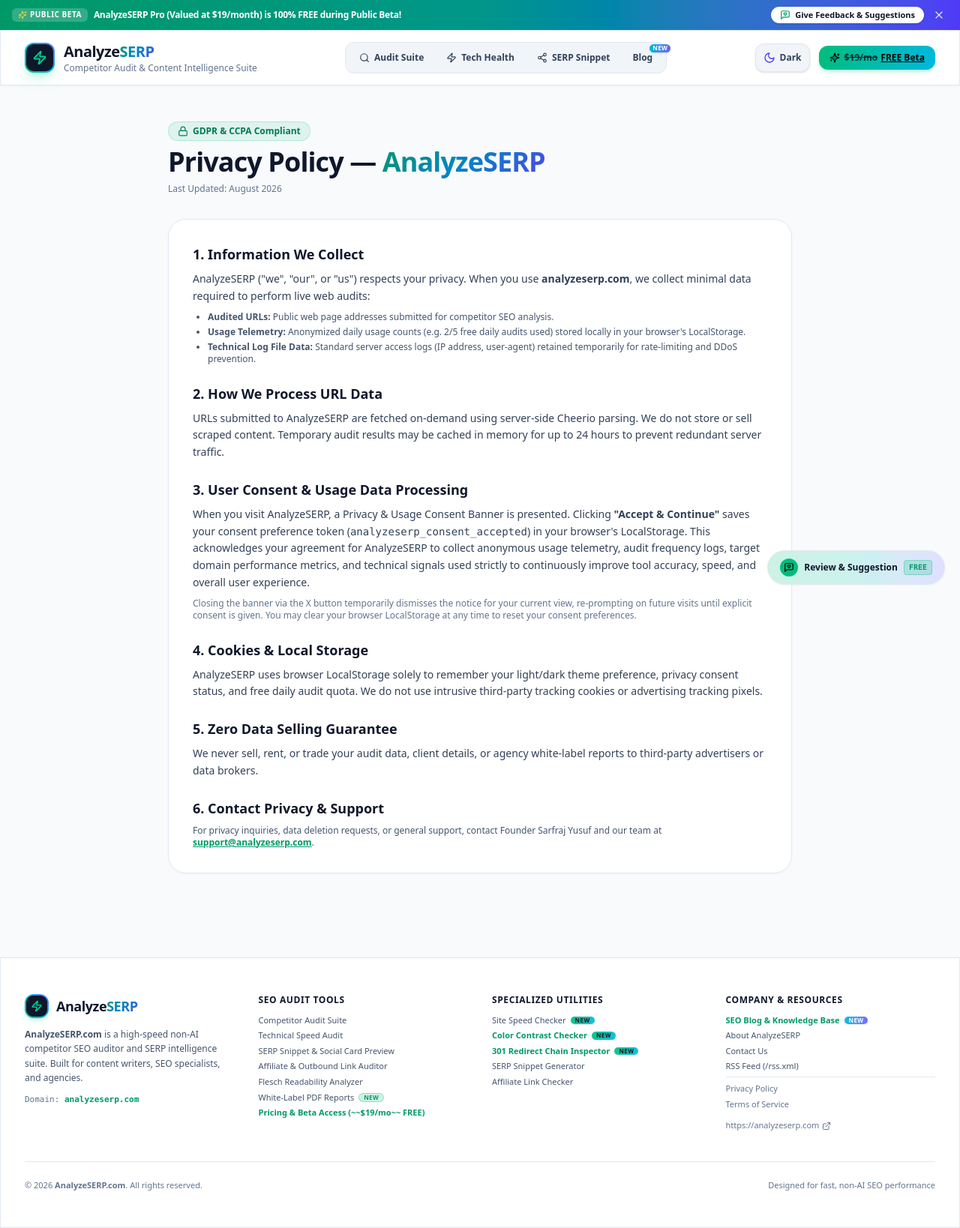
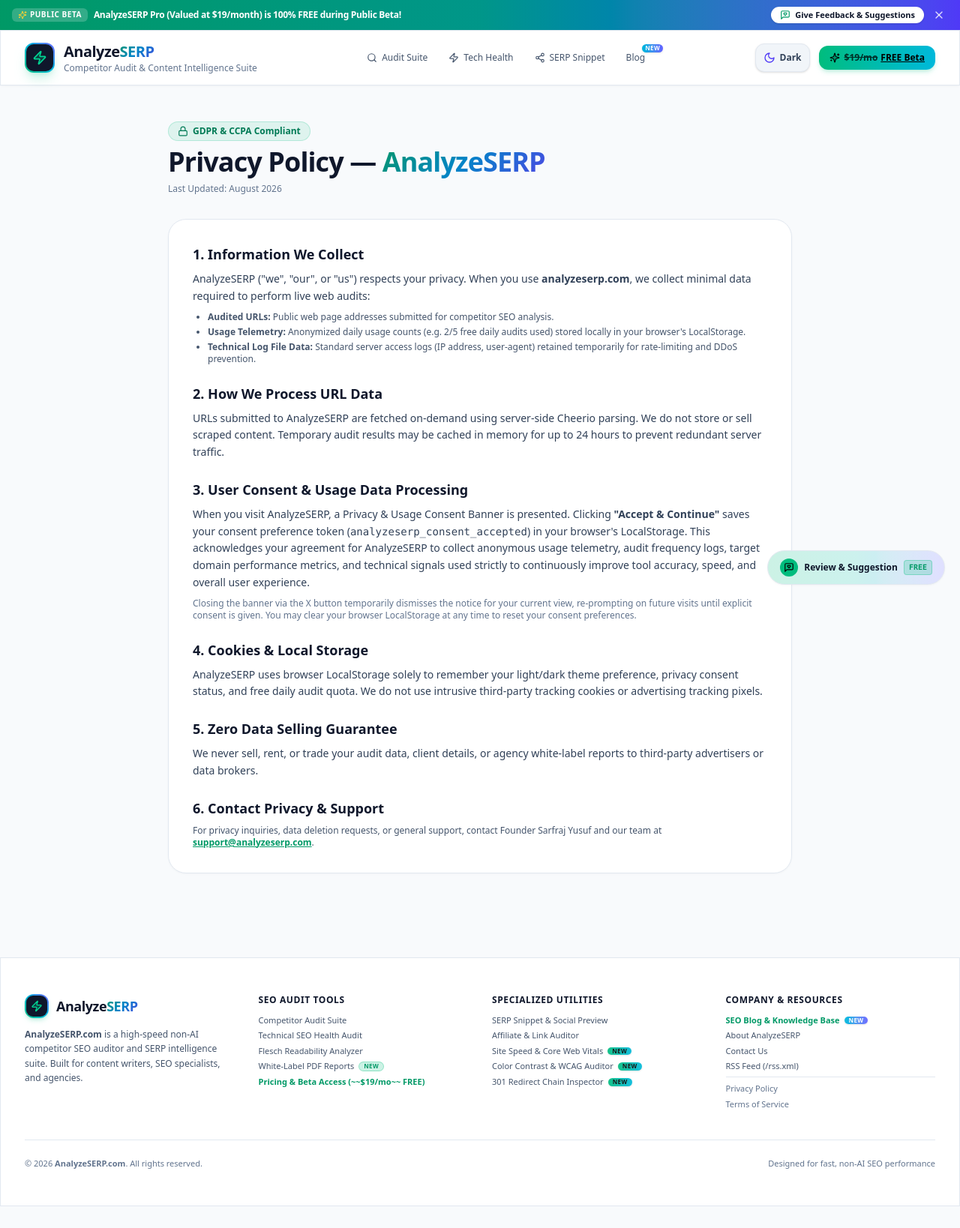
Before and after one commit to sarfraj-yusuf/analyze-serp, a Next.js app: page /privacy in a window 1280 px wide. Shown: the whole page at 75% size. After the commit the page ends 1609 px from the top, so only its background shows below. Built offline with nearby package versions, Linux system fonts and the light colour scheme.

Commit message:
fix(ui): deduplicate footer links and align navbar active item brand theme

```diff
--- a/src/components/Footer.tsx
+++ b/src/components/Footer.tsx
@@ -23,10 +23,6 @@
             <p className="text-xs text-slate-600 dark:text-gray-400 leading-relaxed">
               <strong>AnalyzeSERP.com</strong> is a high-speed non-AI competitor SEO auditor and SERP intelligence suite. Built for content writers, SEO specialists, and agencies.
             </p>
-
-            <div className="text-[11px] text-slate-500 dark:text-gray-500 font-mono">
-              Domain: <span className="text-emerald-600 dark:text-emerald-400 font-semibold">analyzeserp.com</span>
-            </div>
           </div>
 
           {/* Tools Navigation */}
@@ -40,17 +36,7 @@
               </li>
               <li>
                 <Link href="/technical-health" className="hover:text-emerald-600 dark:hover:text-emerald-400 transition-colors">
-                  Technical Speed Audit
-                </Link>
-              </li>
-              <li>
-                <Link href="/serp-snippet-preview" className="hover:text-emerald-600 dark:hover:text-emerald-400 transition-colors">
-                  SERP Snippet & Social Card Preview
-                </Link>
-              </li>
-              <li>
-                <Link href="/affiliate-link-checker" className="hover:text-emerald-600 dark:hover:text-emerald-400 transition-colors">
-                  Affiliate & Outbound Link Auditor
+                  Technical SEO Health Audit
                 </Link>
               </li>
               <li>
@@ -79,37 +65,37 @@
             <h4 className="text-xs font-bold uppercase tracking-wider text-slate-900 dark:text-white">Specialized Utilities</h4>
             <ul className="space-y-1.5 text-[11px]">
               <li>
+                <Link href="/serp-snippet-preview" className="hover:text-emerald-600 dark:hover:text-emerald-400 transition-colors">
+                  SERP Snippet & Social Preview
+                </Link>
+              </li>
+              <li>
+                <Link href="/affiliate-link-checker" className="hover:text-emerald-600 dark:hover:text-emerald-400 transition-colors">
+                  Affiliate & Link Auditor
+                </Link>
+              </li>
+              <li>
                 <Link href="/site-speed-checker" className="hover:text-emerald-600 dark:hover:text-emerald-400 transition-colors inline-flex items-center gap-1.5">
-                  <span>Site Speed Checker</span>
+                  <span>Site Speed & Core Web Vitals</span>
                   <span className="px-1.5 py-0.2 text-[8px] font-black uppercase tracking-wider rounded-full bg-gradient-to-r from-emerald-500 to-cyan-500 text-black font-extrabold shadow-sm animate-pulse">
                     NEW
                   </span>
                 </Link>
               </li>
               <li>
-                <Link href="/contrast-checker" className="hover:text-emerald-600 dark:hover:text-emerald-400 font-semibold text-emerald-600 dark:text-emerald-400 transition-colors inline-flex items-center gap-1.5">
-                  <span>Color Contrast Checker</span>
+                <Link href="/contrast-checker" className="hover:text-emerald-600 dark:hover:text-emerald-400 transition-colors inline-flex items-center gap-1.5">
+                  <span>Color Contrast & WCAG Auditor</span>
                   <span className="px-1.5 py-0.2 text-[8px] font-black uppercase tracking-wider rounded-full bg-gradient-to-r from-emerald-500 to-cyan-500 text-black font-extrabold shadow-sm animate-pulse">
                     NEW
                   </span>
                 </Link>
               </li>
               <li>
-                <Link href="/redirect-checker" className="hover:text-emerald-600 dark:hover:text-emerald-400 font-semibold text-emerald-600 dark:text-emerald-400 transition-colors inline-flex items-center gap-1.5">
+                <Link href="/redirect-checker" className="hover:text-emerald-600 dark:hover:text-emerald-400 transition-colors inline-flex items-center gap-1.5">
                   <span>301 Redirect Chain Inspector</span>
                   <span className="px-1.5 py-0.2 text-[8px] font-black uppercase tracking-wider rounded-full bg-gradient-to-r from-emerald-500 to-cyan-500 text-black font-extrabold shadow-sm animate-pulse">
                     NEW
                   </span>
-                </Link>
-              </li>
-              <li>
-                <Link href="/serp-snippet-preview" className="hover:text-emerald-600 dark:hover:text-emerald-400 transition-colors">
-                  SERP Snippet Generator
-                </Link>
-              </li>
-              <li>
-                <Link href="/affiliate-link-checker" className="hover:text-emerald-600 dark:hover:text-emerald-400 transition-colors">
-                  Affiliate Link Checker
                 </Link>
               </li>
             </ul>
@@ -152,17 +138,6 @@
                   Terms of Service
                 </Link>
               </li>
-              <li className="pt-2">
-                <a
-                  href="https://analyzeserp.com"
-                  target="_blank"
-                  rel="noopener noreferrer"
-                  className="text-slate-500 dark:text-gray-400 hover:text-emerald-600 dark:hover:text-emerald-400 flex items-center gap-1 transition-colors"
-                >
-                  <span>https://analyzeserp.com</span>
-                  <ExternalLink className="w-3 h-3" />
-                </a>
-              </li>
             </ul>
           </div>
         </div>
--- a/src/components/Navbar.tsx
+++ b/src/components/Navbar.tsx
@@ -58,13 +58,13 @@
         </Link>
 
         {/* Multi-Page Navigation Links */}
-        <nav className="hidden md:flex items-center gap-1.5 bg-slate-100 dark:bg-white/5 p-1.5 rounded-xl border border-slate-200 dark:border-white/10 text-xs font-semibold">
+        <nav className="hidden md:flex items-center gap-1 text-xs font-medium">
           <Link
             href="/"
             className={`px-3 py-1.5 rounded-lg flex items-center gap-1.5 transition-all ${
               pathname === '/'
-                ? 'bg-emerald-500 text-black font-bold shadow-md shadow-emerald-500/20'
-                : 'text-slate-700 dark:text-gray-300 hover:bg-slate-200 dark:hover:bg-white/10'
+                ? 'bg-emerald-600 text-white font-medium shadow-sm shadow-emerald-600/20'
+                : 'text-slate-600 dark:text-gray-400 hover:text-emerald-600 dark:hover:text-emerald-400 hover:bg-slate-100 dark:hover:bg-white/5'
             }`}
           >
             <Search className="w-3.5 h-3.5" />
@@ -75,8 +75,8 @@
             href="/technical-health"
             className={`px-3 py-1.5 rounded-lg flex items-center gap-1.5 transition-all ${
               pathname === '/technical-health'
-                ? 'bg-emerald-500 text-black font-bold shadow-md shadow-emerald-500/20'
-                : 'text-slate-700 dark:text-gray-300 hover:bg-slate-200 dark:hover:bg-white/10'
+                ? 'bg-emerald-600 text-white font-medium shadow-sm shadow-emerald-600/20'
+                : 'text-slate-600 dark:text-gray-400 hover:text-emerald-600 dark:hover:text-emerald-400 hover:bg-slate-100 dark:hover:bg-white/5'
             }`}
           >
             <Zap className="w-3.5 h-3.5" />
@@ -87,8 +87,8 @@
             href="/serp-snippet-preview"
             className={`px-3 py-1.5 rounded-lg flex items-center gap-1.5 transition-all ${
               pathname === '/serp-snippet-preview'
-                ? 'bg-emerald-500 text-black font-bold shadow-md shadow-emerald-500/20'
-                : 'text-slate-700 dark:text-gray-300 hover:bg-slate-200 dark:hover:bg-white/10'
+                ? 'bg-emerald-600 text-white font-medium shadow-sm shadow-emerald-600/20'
+                : 'text-slate-600 dark:text-gray-400 hover:text-emerald-600 dark:hover:text-emerald-400 hover:bg-slate-100 dark:hover:bg-white/5'
             }`}
           >
             <Share2 className="w-3.5 h-3.5" />
@@ -99,8 +99,8 @@
             href="/blog"
             className={`px-3 py-1.5 rounded-lg flex items-center gap-1.5 transition-all relative ${
               pathname?.startsWith('/blog')
-                ? 'bg-emerald-500 text-black font-bold shadow-md shadow-emerald-500/20'
-                : 'text-slate-700 dark:text-gray-300 hover:bg-slate-200 dark:hover:bg-white/10'
+                ? 'bg-emerald-600 text-white font-medium shadow-sm shadow-emerald-600/20'
+                : 'text-slate-600 dark:text-gray-400 hover:text-emerald-600 dark:hover:text-emerald-400 hover:bg-slate-100 dark:hover:bg-white/5'
             }`}
           >
             <span className="relative">
```
